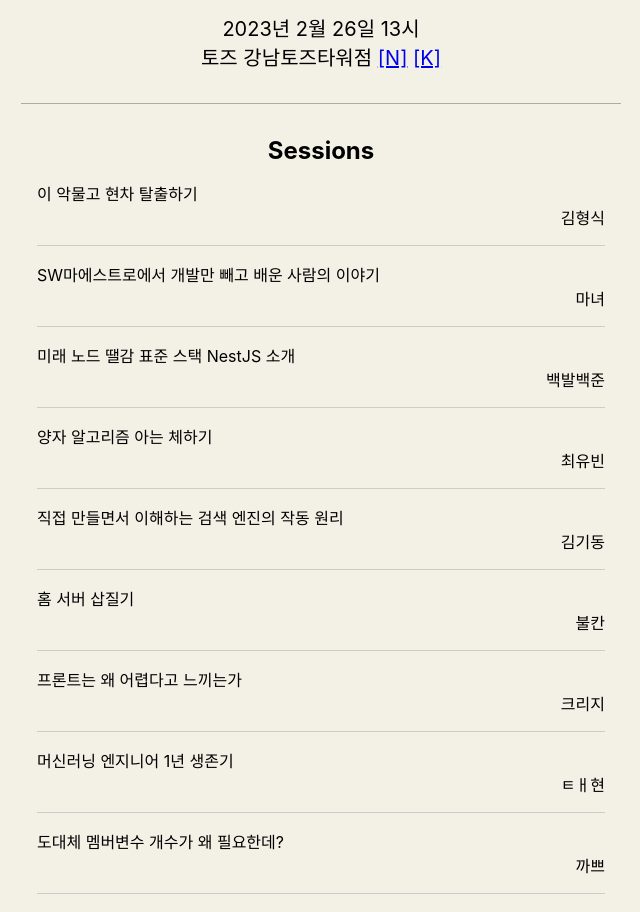
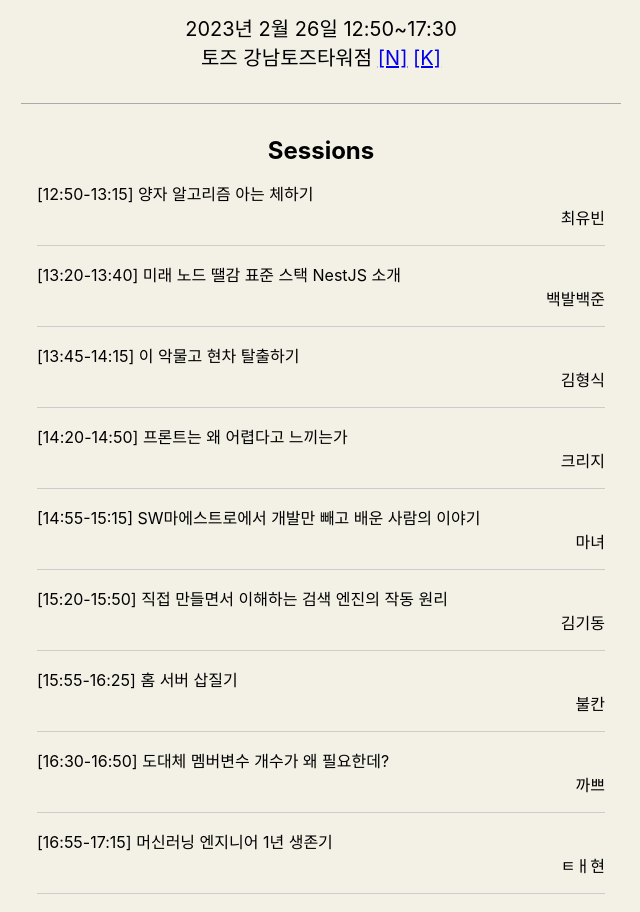
Before and after one commit to bbconfhq/conference, a Gatsby site: page / in a window 1280 px wide. Shown: the part 136-1048 px from the top of the page, without its empty margins (319-959 px from the left). Built offline with nearby package versions, Linux system fonts and the light colour scheme; Gatsby itself is replaced by a stand-in of ours; a web font is replaced by a local one.

Commit message:
add: session schedule

```diff
--- a/data/sessions/sessions.json
+++ b/data/sessions/sessions.json
@@ -1,38 +1,38 @@
 [
   {
+    "speaker": "최유빈",
+    "title": "[12:50-13:15] 양자 알고리즘 아는 체하기"
+  },
+  {
+    "speaker": "백발백준",
+    "title": "[13:20-13:40] 미래 노드 땔감 표준 스택 NestJS 소개"
+  },
+  {
     "speaker": "김형식",
-    "title": "이 악물고 현차 탈출하기"
+    "title": "[13:45-14:15] 이 악물고 현차 탈출하기"
+  },
+  {
+    "speaker": "크리지",
+    "title": "[14:20-14:50] 프론트는 왜 어렵다고 느끼는가"
   },
   {
     "speaker": "마녀",
-    "title": "SW마에스트로에서 개발만 빼고 배운 사람의 이야기"
-  },
-  {
-    "speaker": "백발백준",
-    "title": "미래 노드 땔감 표준 스택 NestJS 소개"
-  },
-  {
-    "speaker": "최유빈",
-    "title": "양자 알고리즘 아는 체하기"
+    "title": "[14:55-15:15] SW마에스트로에서 개발만 빼고 배운 사람의 이야기"
   },
   {
     "speaker": "김기동",
-    "title": "직접 만들면서 이해하는 검색 엔진의 작동 원리"
+    "title": "[15:20-15:50] 직접 만들면서 이해하는 검색 엔진의 작동 원리"
   },
   {
     "speaker": "불칸",
-    "title": "홈 서버 삽질기"
+    "title": "[15:55-16:25] 홈 서버 삽질기"
   },
   {
-    "speaker": "크리지",
-    "title": "프론트는 왜 어렵다고 느끼는가"
+    "speaker": "까쁘",
+    "title": "[16:30-16:50] 도대체 멤버변수 개수가 왜 필요한데?"
   },
   {
     "speaker": "ㅌㅐ현",
-    "title": "머신러닝 엔지니어 1년 생존기"
-  },
-  {
-    "speaker": "까쁘",
-    "title": "도대체 멤버변수 개수가 왜 필요한데?"
+    "title": "[16:55-17:15] 머신러닝 엔지니어 1년 생존기"
   }
 ]
--- a/src/pages/index.tsx
+++ b/src/pages/index.tsx
@@ -9,7 +9,7 @@ const IndexPage = () => {
   return (
     <Layout>
       <Title>BBConf 2023</Title>
-      <Time dateTime={'2023-02-26 13:00:00'}>2023년 2월 26일 13시</Time>
+      <Time dateTime={'2023-02-26 13:00:00'}>2023년 2월 26일 12:50~17:30</Time>
       <Location>토즈 강남토즈타워점 <a href="https://map.naver.com/v5/entry/place/21660996">[N]</a> <a href="https://place.map.kakao.com/17206019">[K]</a></Location>
 
       <Divider />
```
